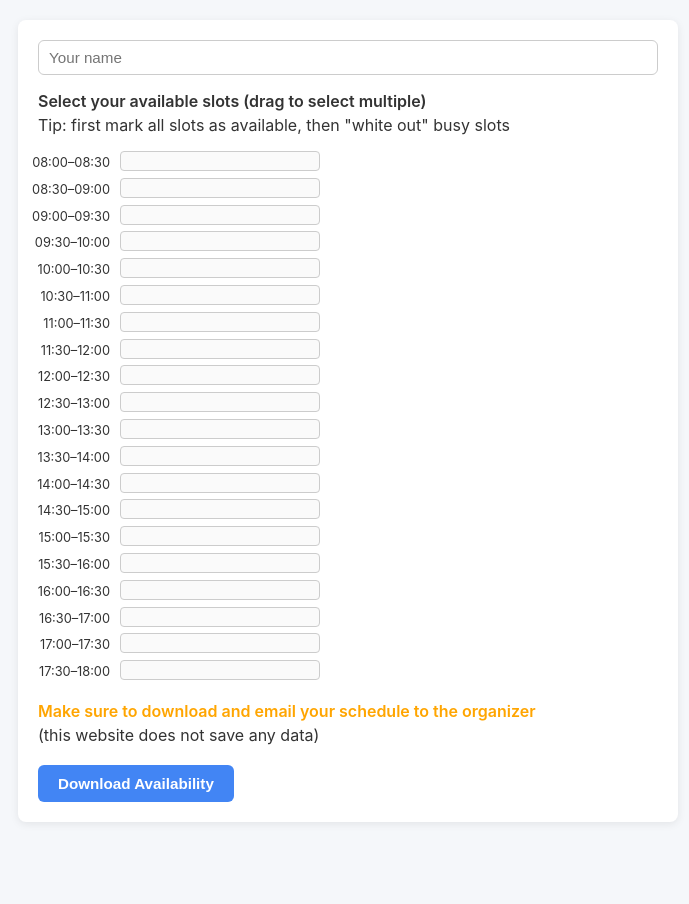
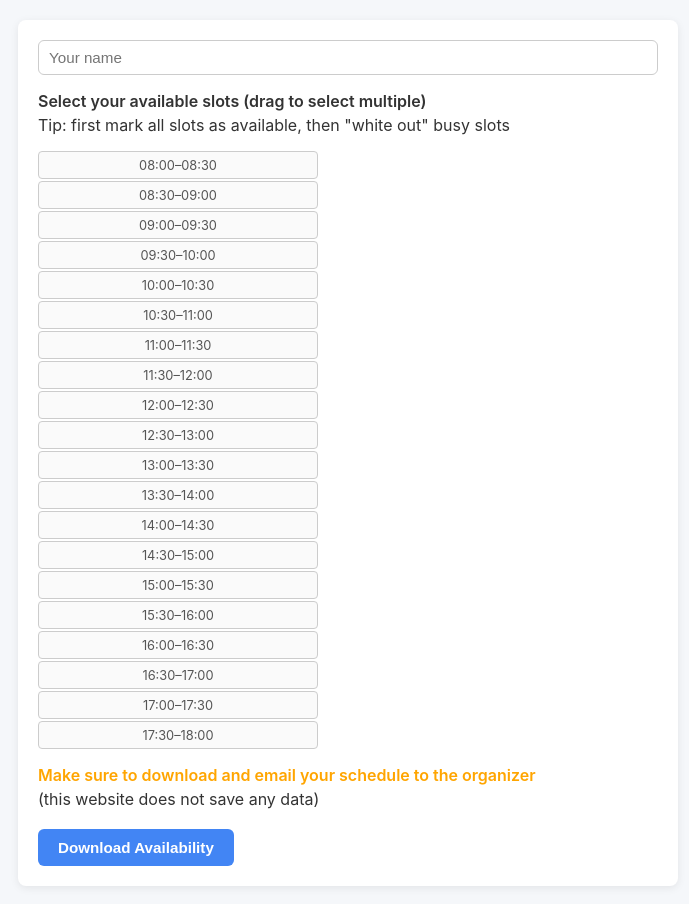
Before and after one commit to remysucre/sched, a plain HTML site: page index.html in a window 1280 px wide. Shown: the whole page, without its empty margins (292-981 px from the left). Before the commit the page ends 842 px from the top, so only its background shows below. Drawn offline with Linux system fonts and the light colour scheme.

Commit message:
more tweaks

```diff
--- a/index.html
+++ b/index.html
@@ -14,11 +14,10 @@
   label { font-weight: 600; display: block; margin-bottom: 4px; }
   input[type="text"] { width: 100%; padding: 8px 10px; border: 1px solid #ccc; border-radius: 6px; font-size: 0.95rem; margin-bottom: 16px; }
 
-  .grid { display: grid; grid-template-columns: 80px 200px; gap: 2px; margin-bottom: 16px; user-select: none; }
-  .grid .time-label { font-size: 0.8rem; text-align: right; padding: 6px 8px 6px 0; line-height: 1; display: flex; align-items: center; justify-content: flex-end; white-space: nowrap; }
-  .grid .slot { height: 20px; border: 1px solid #ccc; border-radius: 4px; cursor: pointer; background: #fafafa; transition: background 0.1s; }
+  .grid { display: flex; flex-direction: column; gap: 2px; margin-bottom: 16px; user-select: none; max-width: 280px; }
+  .grid .slot { height: 28px; border: 1px solid #ccc; border-radius: 4px; cursor: pointer; background: #fafafa; transition: background 0.1s; display: flex; align-items: center; justify-content: center; font-size: 0.8rem; color: #555; }
   .grid .slot:hover { background: #e8f0fe; }
-  .grid .slot.selected { background: #4285f4; border-color: #3367d6; }
+  .grid .slot.selected { background: #4285f4; border-color: #3367d6; color: #fff; }
 
   button.action { display: inline-block; padding: 10px 20px; background: #4285f4; color: #fff; border: none; border-radius: 6px; font-size: 0.95rem; font-weight: 600; cursor: pointer; margin-top: 4px; }
   button.action:hover { background: #3367d6; }
@@ -64,14 +63,10 @@ function buildGrid(containerId) {
   let lastIndex = -1;
 
   for (let i = 0; i < SLOT_COUNT; i++) {
-    const lbl = document.createElement('div');
-    lbl.className = 'time-label';
-    lbl.textContent = slotLabel(i);
-    container.appendChild(lbl);
-
     const cell = document.createElement('div');
     cell.className = 'slot';
     cell.dataset.index = i;
+    cell.textContent = slotLabel(i);
     cell.addEventListener('mousedown', (e) => {
       e.preventDefault();
       dragging = true;
```
Also changed, not shown: mksched.html (+4 -9 lines).
